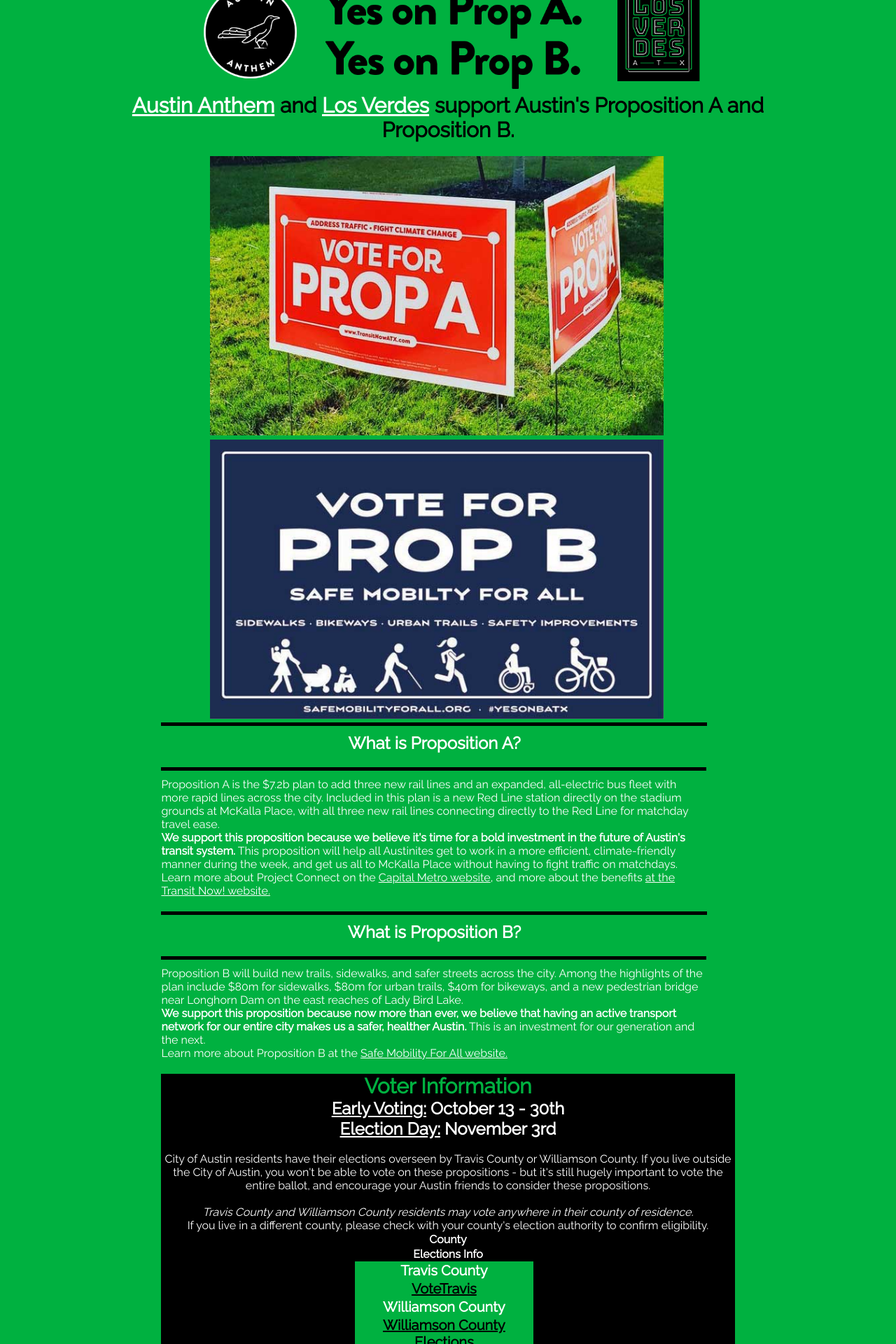
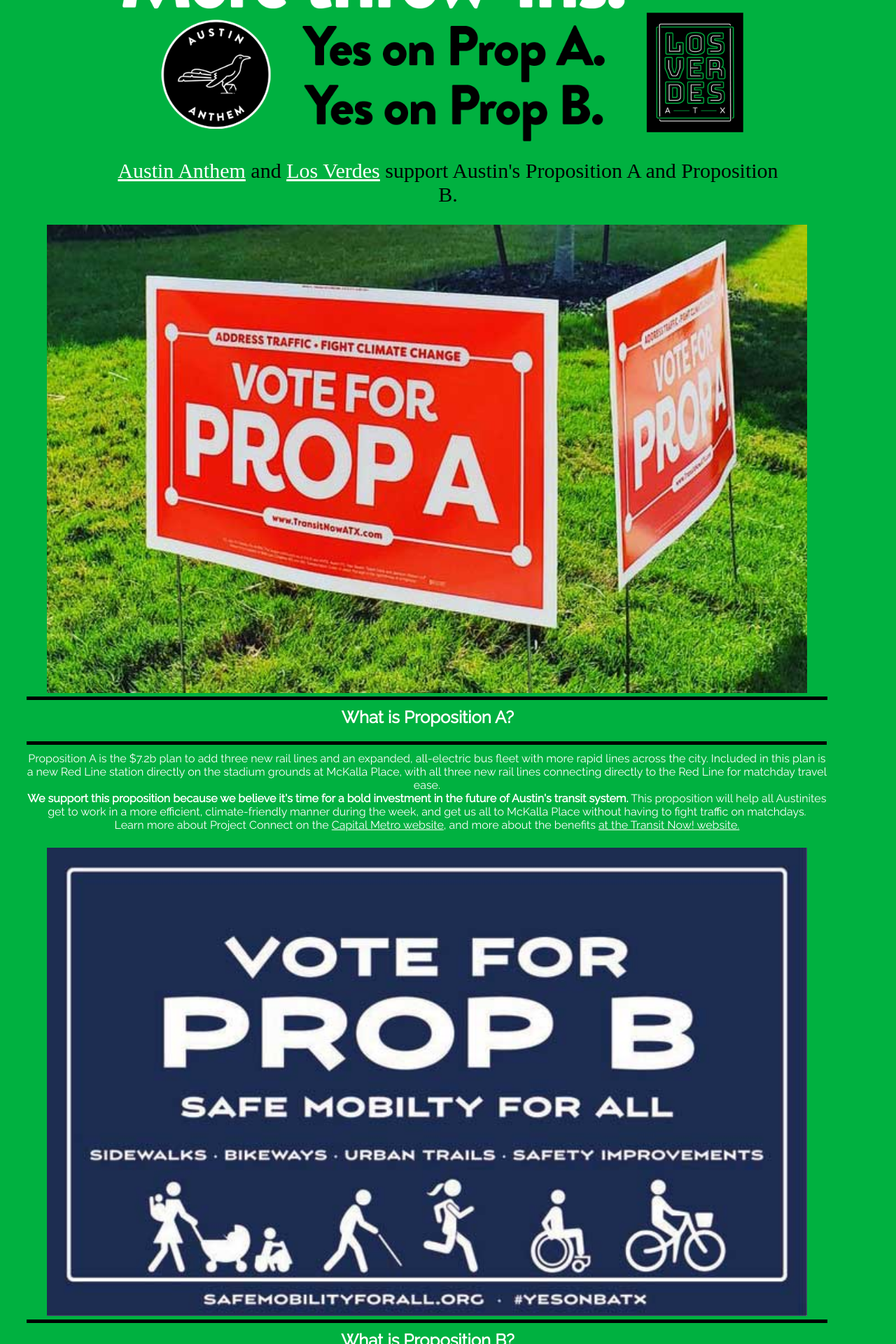
Before and after one commit to AustinAnthem/more-throw-ins, a Vue app: page / in a window 1280 px wide. Shown: the part 300-2220 px from the top of the page at 70% size. Built offline with nearby package versions, Linux system fonts and the light colour scheme.

Commit message:
Formatting optimizations
Formatting tweaks

```diff
--- a/src/App.vue
+++ b/src/App.vue
@@ -83,6 +83,9 @@
   #maintable {
     display: flex;
     max-width: 100%;
+    width: 94%;
+    margin-left: 3%;
+    margin-right: 3%;
   }
   table,
   thead,
@@ -91,6 +94,7 @@
   td,
   tr {
     display: block;
+    width: 100%;
   }
   td {
     /* Behave  like a "row" */
@@ -99,7 +103,7 @@
   }
   h1 {
     color: #000000;
-    font-size: 30px;
+    font-size: 20px;
   }
 }
 </style>
--- a/src/components/HowToVote.vue
+++ b/src/components/HowToVote.vue
@@ -1,6 +1,5 @@
 <template>
   <div id="voterinfo">
-
     <table id="voterinfotable">
       <tr>
         <h1>Voter Information</h1>
@@ -100,6 +99,9 @@
 h1 {
   color: #00b140;
 }
+th {
+  color: #00b140;
+}
 #countytable {
   background-color: black;
   text-align: center;
@@ -108,6 +110,12 @@
   display: flex;
   justify-content: center;
   width: 80%;
+  padding-bottom: 5px;
+}
+#countytable tr {
+  background-color: black;
+  text-align: center;
+  justify-content: center;
   padding-bottom: 5px;
 }
 .countyname {
@@ -122,4 +130,32 @@
   font-weight: 800;
   font-size: 20px;
 }
+@media only screen and (max-width: 760px),
+  (min-device-width: 768px) and (max-device-width: 1024px) {
+  #voterinfotable {
+    width: 100%;
+  }
+  #countytable {
+    width: 100%;
+  }
+  table,
+  thead,
+  tbody,
+  th,
+  td,
+  tr {
+    display: block;
+    width: 100%;
+    border-right: 3px;
+  }
+  #countytable tr {
+    background-color: black;
+    text-align: center;
+    justify-content: center;
+    display: block;
+    width: 94%;
+    padding-right: 3%;
+    padding-left: 3%;
+  }
+}
 </style>
--- a/src/components/Props2020.vue
+++ b/src/components/Props2020.vue
@@ -6,41 +6,42 @@
       height="auto"
       width="80%"
     />
-    <h1>
-      <a href="https://austinanthem.org">Austin Anthem</a> and <a href="https://losverdesatx.org">Los Verdes</a> support Austin's Proposition A and
-      Proposition B.
-    </h1>
-    <br>
-        <table id="propsigns">
+    <br />
+    <br />
+    <div class="header">
+      <a href="https://austinanthem.org">Austin Anthem</a> and
+      <a href="https://losverdesatx.org">Los Verdes</a> support Austin's
+      Proposition A and Proposition B.
+    </div>
+    <br />
+    <table id="propsigns">
       <tr>
-        <td>
+        <td></td>
+        <td></td>
+      </tr>
+      <tr>
+        <td></td>
+        <td></td>
+      </tr>
+    </table>
+    <table id="PropInfo">
+      <tr class="propseparator">
+        <td class="propsign">
           <a href="https://www.transitnowatx.com/">
             <img
               alt="Prop A sign"
               src="../assets/prop-a-yard-sign.jpg"
               height="auto"
-              width="100%"
+              width="95%"
           /></a>
         </td>
-        <td>
-          <a href="https://www.safemobilityforall.org/">
-            <img
-              alt="Prop B sign"
-              src="../assets/prop-b-yard-sign.jpg"
-              height="auto"
-              width="100%"
-            />
-          </a>
-        </td>
-      </tr>
-    </table>
-    <table id="PropInfo">
-      <tr class="propseparator">
         <td class="propseparatorleft"><h2>What is Proposition A?</h2></td>
         <td class="propseparatorright">
           Proposition A is the $7.2b plan to add three new rail lines and an
           expanded, all-electric bus fleet with more rapid lines across the
-          city. Included in this plan is a new Red Line station directly on the stadium grounds at McKalla Place, with all three new rail lines connecting directly to the Red Line for matchday travel ease.<br />
+          city. Included in this plan is a new Red Line station directly on the
+          stadium grounds at McKalla Place, with all three new rail lines
+          connecting directly to the Red Line for matchday travel ease.<br />
           <b
             >We support this proposition because we believe it's time for a bold
             investment in the future of Austin's transit system.</b
@@ -59,6 +60,15 @@
         </td>
       </tr>
       <tr>
+        <td class="propsign">
+          <a href="https://www.safemobilityforall.org/">
+            <img
+              alt="Prop B sign"
+              src="../assets/prop-b-yard-sign.jpg"
+              height="auto"
+              width="95%"
+          /></a>
+        </td>
         <td class="propseparatorleft"><h2>What is Proposition B?</h2></td>
         <td class="propseparatorright">
           Proposition B will build new trails, sidewalks, and safer streets
@@ -70,7 +80,8 @@
             >We support this proposition because now more than ever, we believe
             that having an active transport network for our entire city makes us
             a safer, healther Austin.</b
-          > This is an investment for our generation and the next.
+          >
+          This is an investment for our generation and the next.
           <br />
           Learn more about Proposition B at the
           <a href="https://www.safemobilityforall.org/"
@@ -82,8 +93,8 @@
   </div>
 </template>
 <style scoped>
-html  a:link,
-a:visited{
+html a:link,
+a:visited {
   color: #ffffff;
 }
 #PropInfo {
@@ -94,6 +105,23 @@
   justify-content: center;
   border-collapse: collapse;
   width: 80%;
+}
+.header {
+  font-size: 50px;
+  width: 80%;
+  padding-left: 10%;
+  padding-right: 10%;
+  color: black;
+  text-align: center;
+  justify-content: center;
+  font-family: Paytone One;
+}
+.propsign {
+  border-top: 5px solid black;
+  padding-top: 3px;
+  padding-right: 10px;
+  padding-left: 10px;
+  justify-content: center;
 }
 .propseparatorright {
   border-top: 5px solid black;
@@ -120,8 +148,20 @@
 }
 @media only screen and (max-width: 760px),
   (min-device-width: 768px) and (max-device-width: 1024px) {
-.propseparatorright {
-  padding-left: 0px;
-}
+  #PropInfo {
+    width: 100%;
+  }
+  .propseparatorright {
+    padding-left: 0px;
+    text-align: center;
+  }
+  .propsign {
+    border-top: none;
+    padding-left: 0;
+    padding-right: 0;
+  }
+  .header {
+    font-size: 30px;
+  }
 }
 </style>
```
